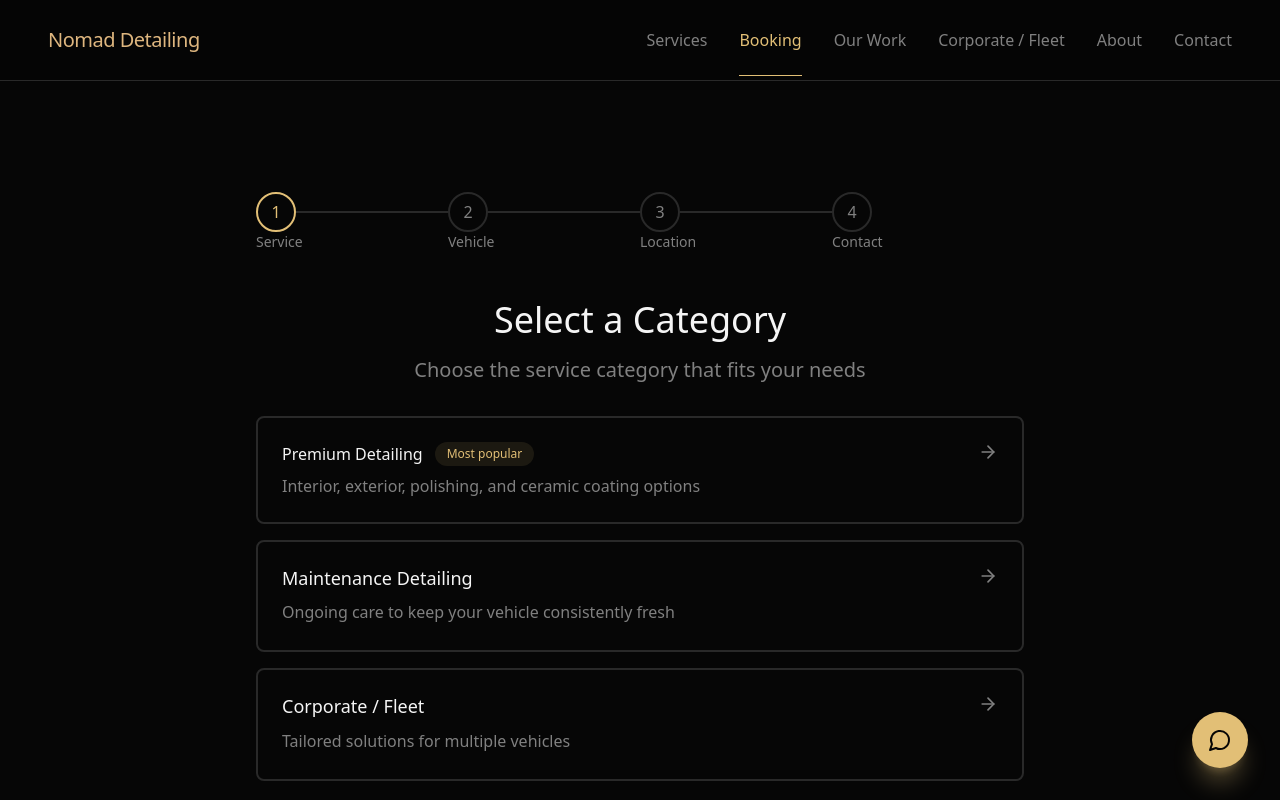
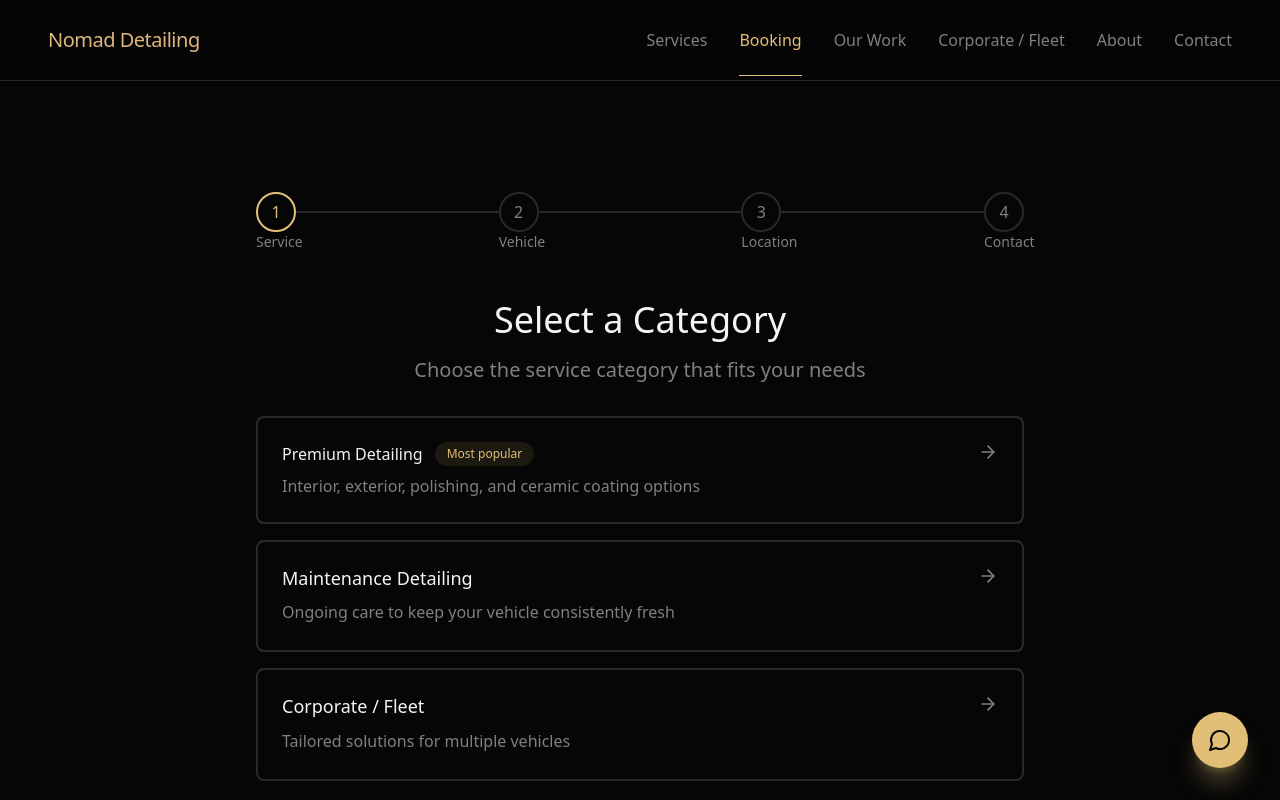
Before and after one commit to Nomaddetailing/nomad-detailing-website, a React (Vite) app: page / in a window 1280 px wide. Both pictures are taken after a click on the button "Booking". Shown: the top 800 px of the page. Built offline with nearby package versions, Linux system fonts and the light colour scheme.

Commit message:
Update BookingFlow.tsx

```diff
--- a/src/components/BookingFlow.tsx
+++ b/src/components/BookingFlow.tsx
@@ -487,70 +487,48 @@ const submit = async () => {
     <div className="bg-background min-h-screen">
       <Section>
         <div className="max-w-3xl mx-auto">
-          {/* Progress Indicator (segmented connectors that touch circle borders) */}
+          {/* Progress Indicator */}
           {step !== "done" && (
             <div className="mb-12">
-            <div className="flex items-start justify-between">
-              {[0, 1, 2, 3].map((s) => {
-                const isDone = s < activeIndex;
-                const isActive = s === activeIndex;
-
-
-                // Segment between this node and the next node
-                const segFilled = s < activeIndex - 1; // fully filled
-                const segActive = s === activeIndex - 1; // partially filled (optional)
-
-
-                return (
-                <div key={s} className="flex-1">
-                {/* Node row (circle + connector to next) */}
+              {/* Circles + connecting lines (single track) */}
               <div className="flex items-center">
-                {/* Circle */}
+                {[0, 1, 2, 3].map((s) => (
+                  <React.Fragment key={s}>
                     <div
                       className={`w-10 h-10 rounded-full flex items-center justify-center border-2 transition-all shrink-0 ${
-                isDone
+                        s < activeIndex
                           ? "bg-primary border-primary text-primary-foreground"
-                : isActive
+                          : s === activeIndex
                           ? "border-primary text-primary"
                           : "border-border text-muted-foreground"
                       }`}
                     >
-                {isDone ? <CheckCircle2 size={20} /> : s + 1}
+                      {s < activeIndex ? <CheckCircle2 size={20} /> : s + 1}
                     </div>
 
-
-                {/* Connector (touches circle border) */}
+                    {/* Line touches circle border: no margin */}
                     {s < 3 && (
-                <div className="relative flex-1 h-0.5 mx-0">
-                {/* Base segment */}
-                <div className="absolute inset-0 bg-border" />
-
-
-          {/* Filled segment */}
-          {(segFilled || segActive) && (
                       <div
-          className="absolute inset-y-0 left-0 bg-primary transition-all"
-          style={{
-          width: segFilled ? "100%" : segActive ? "50%" : "0%",
-          }}
+                        className={`h-0.5 flex-1 ${
+                          s < activeIndex ? "bg-primary" : "bg-border"
+                        }`}
                       />
                     )}
-          </div>
-          )}
+                  </React.Fragment>
+                ))}
               </div>
 
-
-          {/* Label directly under the circle (not under the line) */}
-          <div className="mt-3 text-sm text-muted-foreground">
-          {stepsForProgress[s]}
-          </div>
-          </div>
-          );
-          })}
+              {/* Labels aligned under circles using same track spacing */}
+              <div className="mt-4 flex items-start text-sm text-muted-foreground">
+                {stepsForProgress.map((label, i) => (
+                  <React.Fragment key={label}>
+                    <div className="w-10 text-center">{label}</div>
+                    {i < stepsForProgress.length - 1 && <div className="flex-1" />}
+                  </React.Fragment>
+                ))}
               </div>
             </div>
           )}
-          {/*progress indicator end*/}
 
           {/* Step: Category Selection (only if no category preset) */}
           {step === 'category' && (
```
Lines whose indentation alone changed are shown as unchanged.
